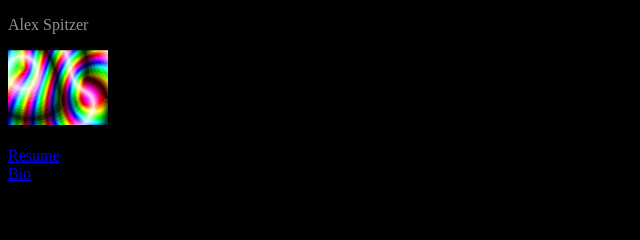
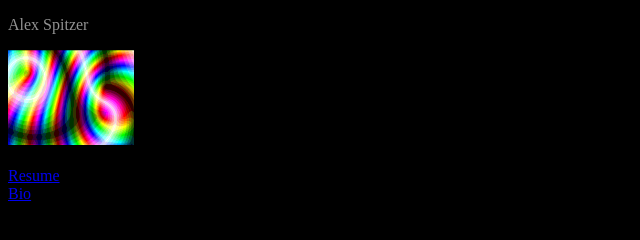
Before and after one commit to 123me4/123me4.github.io, a plain HTML site: page index.html in a window 1280 px wide. Shown: the whole page, without its empty margins (0-640 px from the left). Drawn offline with Linux system fonts and the light colour scheme.

Commit message:
back to %

```diff
--- a/style.css
+++ b/style.css
@@ -3,7 +3,7 @@ body {
 	background-color: black;
 }
 div.picture img {
-	width:100px;
+	width:10%;
 	height:auto; }
 h2 { color: blue; }
 .nerd { color: blue; }
```
